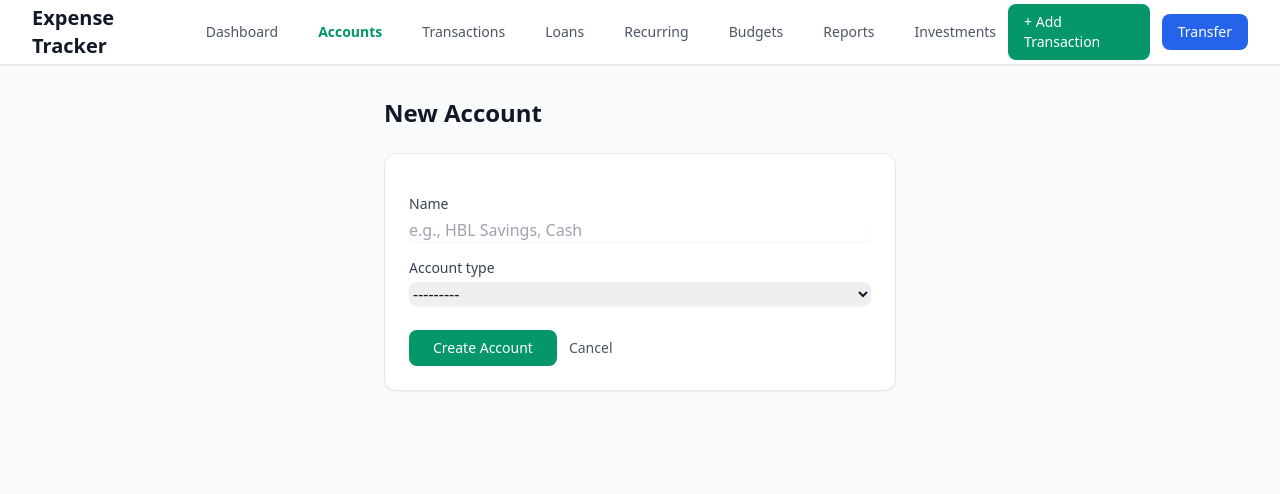
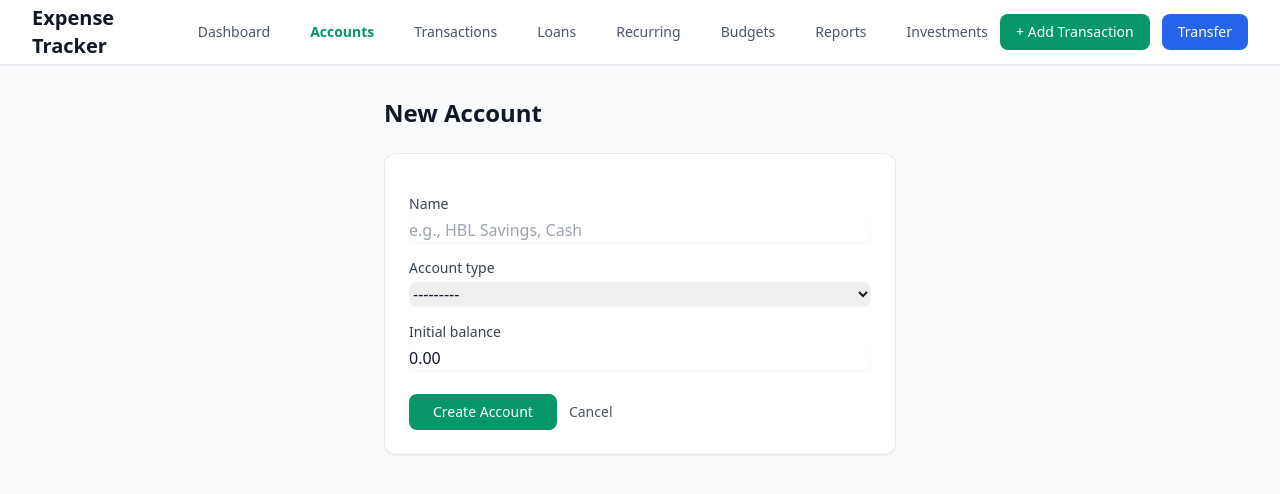
Before and after one commit to Saad042/financial-tracker, a Django app: page /accounts/create/ in a window 1280 px wide. Shown: the top 494 px of the page. Run offline with Django 5.2, Linux system fonts and the light colour scheme; some libraries are stand-ins or nearby versions.

Commit message:
Fix navbar button overflow, transaction list template error, and add initial balance to accounts
- Add whitespace-nowrap and responsive sizing to navbar links/buttons to prevent text wrapping
- Replace chained |default filters with request.GET.urlencode to fix VariableDoesNotExist error on /transactions/
- Add initial_balance field to Account model, included in balance recalculation formula
- Recalculate balance on account create/update when initial_balance changes

Co-Authored-By: Claude Opus 4.6 <noreply@anthropic.com>

```diff
--- a/accounts/forms.py
+++ b/accounts/forms.py
@@ -6,7 +6,7 @@ from .models import Account
 class AccountForm(forms.ModelForm):
     class Meta:
         model = Account
-        fields = ["name", "account_type"]
+        fields = ["name", "account_type", "initial_balance"]
         widgets = {
             "name": forms.TextInput(attrs={
                 "class": "w-full rounded-lg border-gray-300 shadow-sm focus:border-emerald-500 focus:ring-emerald-500",
@@ -15,4 +15,9 @@ class AccountForm(forms.ModelForm):
             "account_type": forms.Select(attrs={
                 "class": "w-full rounded-lg border-gray-300 shadow-sm focus:border-emerald-500 focus:ring-emerald-500",
             }),
+            "initial_balance": forms.NumberInput(attrs={
+                "class": "w-full rounded-lg border-gray-300 shadow-sm focus:border-emerald-500 focus:ring-emerald-500",
+                "placeholder": "0.00",
+                "step": "0.01",
+            }),
         }
--- a/accounts/models.py
+++ b/accounts/models.py
@@ -13,6 +13,7 @@ class Account(models.Model):
 
     name = models.CharField(max_length=100)
     account_type = models.CharField(max_length=10, choices=ACCOUNT_TYPE_CHOICES)
+    initial_balance = models.DecimalField(max_digits=14, decimal_places=2, default=Decimal("0.00"))
     balance = models.DecimalField(max_digits=14, decimal_places=2, default=Decimal("0.00"))
     created_at = models.DateTimeField(auto_now_add=True)
     updated_at = models.DateTimeField(auto_now=True)
@@ -63,5 +64,5 @@ class Account(models.Model):
             or Decimal("0.00")
         )
 
-        self.balance = income - expense - transfers_out + transfers_in - loans_out - investments_out
+        self.balance = self.initial_balance + income - expense - transfers_out + transfers_in - loans_out - investments_out
         self.save(update_fields=["balance", "updated_at"])
--- a/accounts/views.py
+++ b/accounts/views.py
@@ -21,8 +21,10 @@ class AccountCreateView(CreateView):
     success_url = reverse_lazy("accounts:list")
 
     def form_valid(self, form):
+        response = super().form_valid(form)
+        self.object.recalculate_balance()
         messages.success(self.request, "Account created successfully.")
-        return super().form_valid(form)
+        return response
 
 
 class AccountUpdateView(UpdateView):
@@ -32,8 +34,11 @@ class AccountUpdateView(UpdateView):
     success_url = reverse_lazy("accounts:list")
 
     def form_valid(self, form):
+        response = super().form_valid(form)
+        if "initial_balance" in form.changed_data:
+            self.object.recalculate_balance()
         messages.success(self.request, "Account updated successfully.")
-        return super().form_valid(form)
+        return response
 
 
 class AccountDetailView(DetailView):
--- a/templates/base.html
+++ b/templates/base.html
@@ -16,21 +16,21 @@
             <div class="flex justify-between h-16">
                 <div class="flex items-center space-x-8">
                     <a href="{% url 'dashboard' %}" class="text-xl font-bold text-gray-900">Expense Tracker</a>
-                    <div class="hidden sm:flex space-x-4">
-                        <a href="{% url 'dashboard' %}" class="{% if request.path == '/' %}text-emerald-600 font-semibold{% else %}text-gray-600 hover:text-gray-900{% endif %} px-3 py-2 rounded-md text-sm font-medium">Dashboard</a>
-                        <a href="{% url 'accounts:list' %}" class="{% if '/accounts/' in request.path %}text-emerald-600 font-semibold{% else %}text-gray-600 hover:text-gray-900{% endif %} px-3 py-2 rounded-md text-sm font-medium">Accounts</a>
-                        <a href="{% url 'transactions:list' %}" class="{% if '/transactions/' in request.path %}text-emerald-600 font-semibold{% else %}text-gray-600 hover:text-gray-900{% endif %} px-3 py-2 rounded-md text-sm font-medium">Transactions</a>
-                        <a href="{% url 'loans:list' %}" class="{% if '/loans/' in request.path %}text-emerald-600 font-semibold{% else %}text-gray-600 hover:text-gray-900{% endif %} px-3 py-2 rounded-md text-sm font-medium">Loans</a>
-                        <a href="{% url 'recurring:list' %}" class="{% if '/recurring/' in request.path %}text-emerald-600 font-semibold{% else %}text-gray-600 hover:text-gray-900{% endif %} px-3 py-2 rounded-md text-sm font-medium">Recurring</a>
-                        <a href="{% url 'budgets:overview' %}" class="{% if '/budgets/' in request.path %}text-emerald-600 font-semibold{% else %}text-gray-600 hover:text-gray-900{% endif %} px-3 py-2 rounded-md text-sm font-medium">Budgets</a>
-                        <a href="{% url 'reports:hub' %}" class="{% if '/reports/' in request.path %}text-emerald-600 font-semibold{% else %}text-gray-600 hover:text-gray-900{% endif %} px-3 py-2 rounded-md text-sm font-medium">Reports</a>
-                        <a href="{% url 'investments:list' %}" class="{% if '/investments/' in request.path %}text-emerald-600 font-semibold{% else %}text-gray-600 hover:text-gray-900{% endif %} px-3 py-2 rounded-md text-sm font-medium">Investments</a>
+                    <div class="hidden sm:flex space-x-1 lg:space-x-4">
+                        <a href="{% url 'dashboard' %}" class="{% if request.path == '/' %}text-emerald-600 font-semibold{% else %}text-gray-600 hover:text-gray-900{% endif %} px-2 lg:px-3 py-2 rounded-md text-xs lg:text-sm font-medium whitespace-nowrap">Dashboard</a>
+                        <a href="{% url 'accounts:list' %}" class="{% if '/accounts/' in request.path %}text-emerald-600 font-semibold{% else %}text-gray-600 hover:text-gray-900{% endif %} px-2 lg:px-3 py-2 rounded-md text-xs lg:text-sm font-medium whitespace-nowrap">Accounts</a>
+                        <a href="{% url 'transactions:list' %}" class="{% if '/transactions/' in request.path %}text-emerald-600 font-semibold{% else %}text-gray-600 hover:text-gray-900{% endif %} px-2 lg:px-3 py-2 rounded-md text-xs lg:text-sm font-medium whitespace-nowrap">Transactions</a>
+                        <a href="{% url 'loans:list' %}" class="{% if '/loans/' in request.path %}text-emerald-600 font-semibold{% else %}text-gray-600 hover:text-gray-900{% endif %} px-2 lg:px-3 py-2 rounded-md text-xs lg:text-sm font-medium whitespace-nowrap">Loans</a>
+                        <a href="{% url 'recurring:list' %}" class="{% if '/recurring/' in request.path %}text-emerald-600 font-semibold{% else %}text-gray-600 hover:text-gray-900{% endif %} px-2 lg:px-3 py-2 rounded-md text-xs lg:text-sm font-medium whitespace-nowrap">Recurring</a>
+                        <a href="{% url 'budgets:overview' %}" class="{% if '/budgets/' in request.path %}text-emerald-600 font-semibold{% else %}text-gray-600 hover:text-gray-900{% endif %} px-2 lg:px-3 py-2 rounded-md text-xs lg:text-sm font-medium whitespace-nowrap">Budgets</a>
+                        <a href="{% url 'reports:hub' %}" class="{% if '/reports/' in request.path %}text-emerald-600 font-semibold{% else %}text-gray-600 hover:text-gray-900{% endif %} px-2 lg:px-3 py-2 rounded-md text-xs lg:text-sm font-medium whitespace-nowrap">Reports</a>
+                        <a href="{% url 'investments:list' %}" class="{% if '/investments/' in request.path %}text-emerald-600 font-semibold{% else %}text-gray-600 hover:text-gray-900{% endif %} px-2 lg:px-3 py-2 rounded-md text-xs lg:text-sm font-medium whitespace-nowrap">Investments</a>
                     </div>
                 </div>
                 <div class="flex items-center space-x-3">
                     <div class="hidden sm:flex items-center space-x-3">
-                        <a href="{% url 'transactions:create' %}" class="bg-emerald-600 hover:bg-emerald-700 text-white px-4 py-2 rounded-lg text-sm font-medium transition-colors">+ Add Transaction</a>
-                        <a href="{% url 'transfer_create' %}" class="bg-blue-600 hover:bg-blue-700 text-white px-4 py-2 rounded-lg text-sm font-medium transition-colors">Transfer</a>
+                        <a href="{% url 'transactions:create' %}" class="bg-emerald-600 hover:bg-emerald-700 text-white px-3 lg:px-4 py-2 rounded-lg text-xs lg:text-sm font-medium transition-colors whitespace-nowrap">+ Add Transaction</a>
+                        <a href="{% url 'transfer_create' %}" class="bg-blue-600 hover:bg-blue-700 text-white px-3 lg:px-4 py-2 rounded-lg text-xs lg:text-sm font-medium transition-colors whitespace-nowrap">Transfer</a>
                     </div>
                     <!-- Hamburger button (mobile only) -->
                     <button onclick="document.getElementById('mobile-menu').classList.toggle('hidden')" class="sm:hidden inline-flex items-center justify-center p-2 rounded-md text-gray-600 hover:text-gray-900 hover:bg-gray-100 transition-colors" aria-label="Toggle menu">
--- a/transactions/templates/transactions/transaction_list.html
+++ b/transactions/templates/transactions/transaction_list.html
@@ -15,7 +15,7 @@
 </div>
 
 <!-- Filters -->
-{% with has_filters=request.GET.search|default:request.GET.type|default:request.GET.category|default:request.GET.account|default:request.GET.date_from|default:request.GET.date_to|default:request.GET.amount_min|default:request.GET.amount_max %}
+{% with has_filters=request.GET.urlencode %}
 <div class="bg-white rounded-xl shadow-sm border border-gray-200 mb-6">
     <button type="button" id="filter-toggle"
             class="w-full flex items-center justify-between px-6 py-3 text-sm font-medium text-gray-700 hover:bg-gray-50">
```
Also changed, not shown: accounts/migrations/0002_account_initial_balance.py (added).
